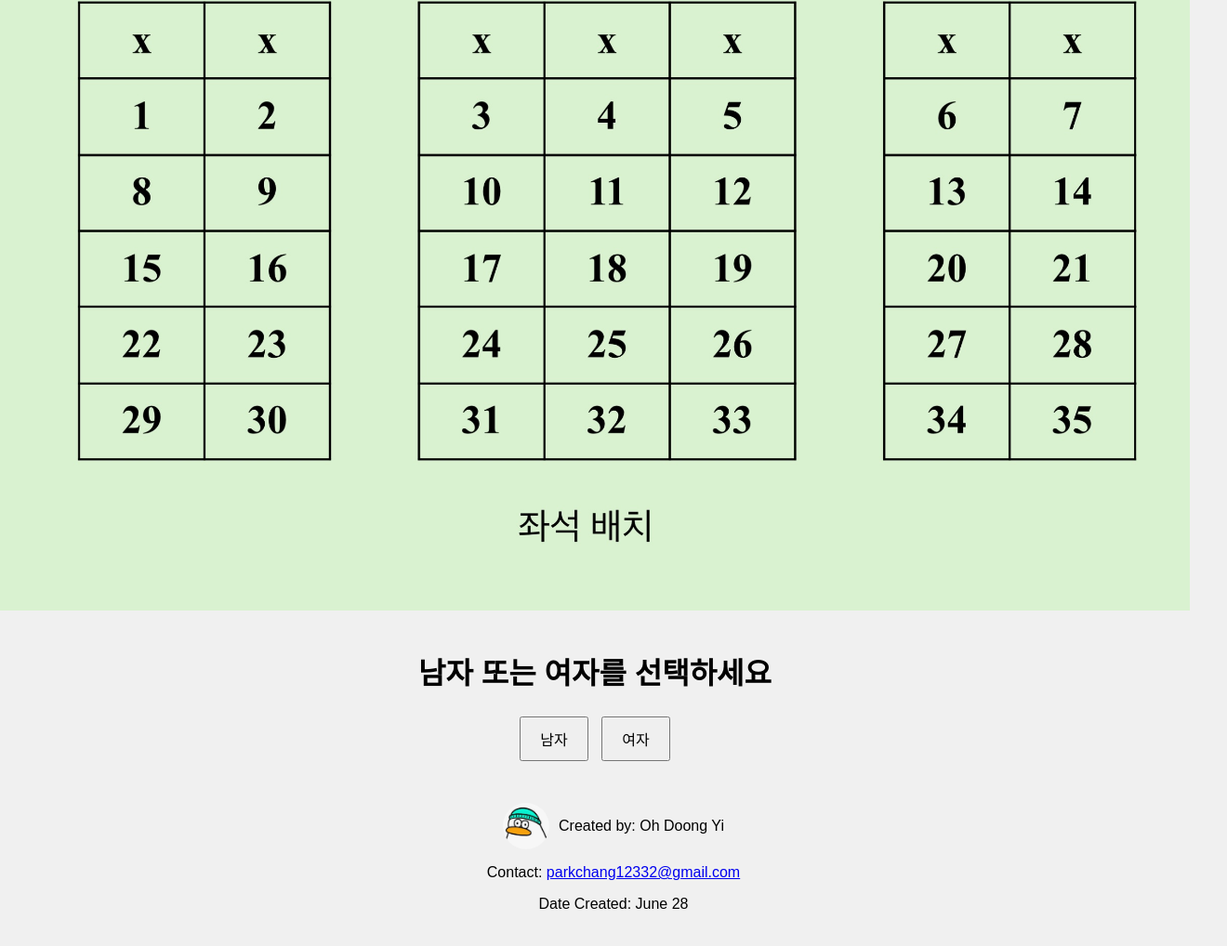
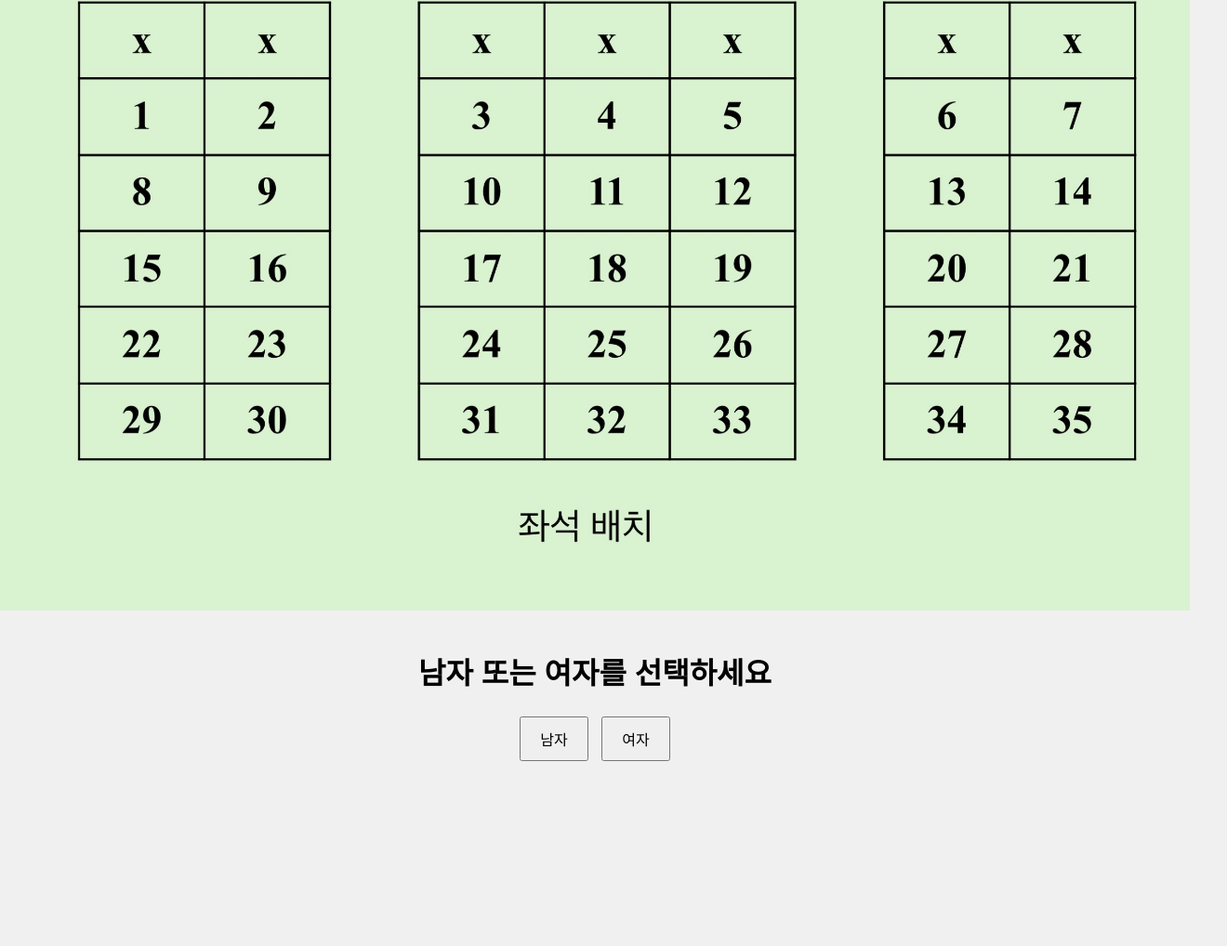
Before and after one commit to ChanghyeonP/random_number_seletor, a website: page public/index.html in a window 1280 px wide. Shown: the part 211-1229 px from the top of the page at 93% size, 1320 px wide, since content can reach past the window. After the commit the page ends 1055 px from the top, so only its background shows below. Drawn offline with Linux system fonts and the light colour scheme.

Commit message:
delete footer

```diff
--- a/public/index.html
+++ b/public/index.html
@@ -20,14 +20,7 @@
         </div>
     </div>
 
-    <footer>
-        <div class="footer-content">
-            <img src="ohdoongyi.png" alt="Oh Doong Yi" class="profile-img">
-            <p>Created by: Oh Doong Yi</p>
-        </div>
-        <p>Contact: <a href="mailto:parkchang12332@gmail.com">parkchang12332@gmail.com</a></p>
-        <p>Date Created: June 28</p>
-    </footer>
+
 
     <script src="script.js"></script>
 </body>
```
Also changed, not shown: 1 other file.
